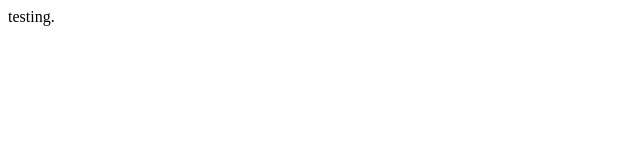
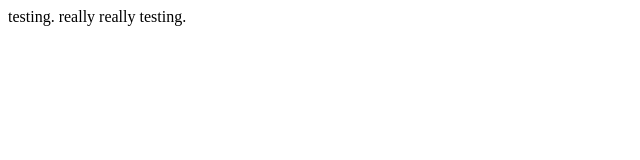
Before and after one commit to gs455/online-test, a plain HTML site: page index.html in a window 1280 px wide. Shown: the whole page, without its empty margins (0-640 px from the left). Drawn offline with Linux system fonts and the light colour scheme.

Commit message:
update index.html

```diff
--- a/index.html
+++ b/index.html
@@ -8,5 +8,6 @@
 <body>
 
     testing.
+    really really testing.
 </body>
 </html>
```
